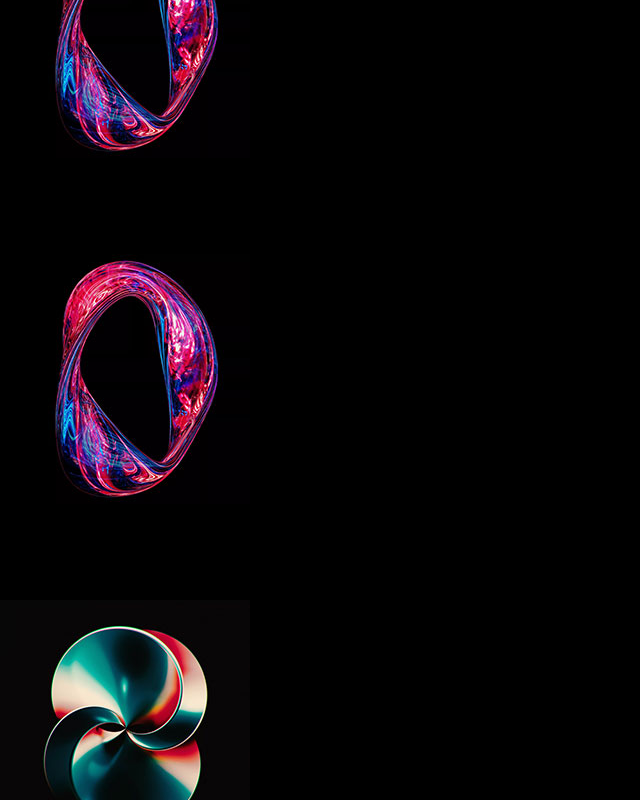
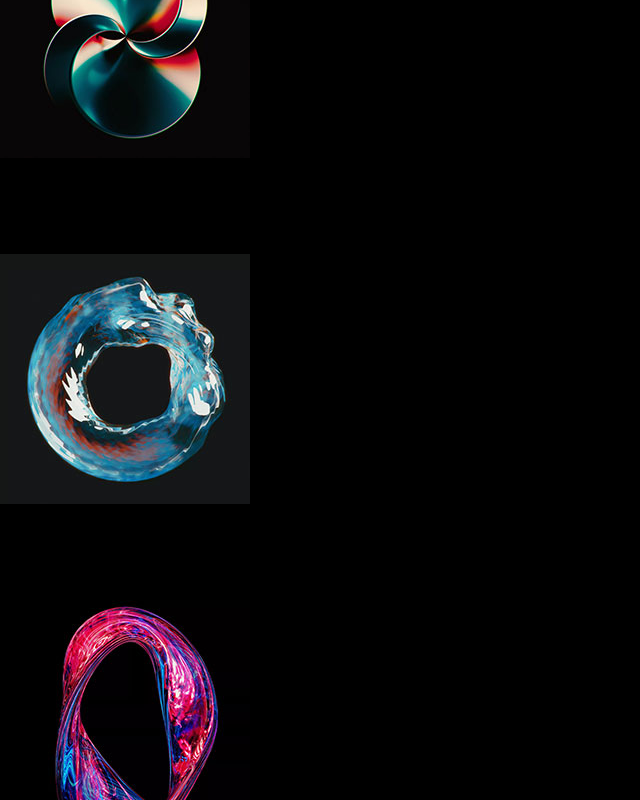
Before and after one commit to Hamid-zx/hamidzia, a React (Vite) app: page / in a window 1280 px wide. Shown: the part 1245-2045 px from the top of the page, without its empty margins (0-640 px from the left). Built offline with nearby package versions, Linux system fonts and the light colour scheme.

Commit message:
Updated Portfolio

```diff
--- a/src/constants/index.js
+++ b/src/constants/index.js
@@ -25,6 +25,22 @@ export const EXPERIENCES = [
 
 export const PROJECTS = [
   {
+    title: "Fashion Ecommerce",
+    image: project4,
+    description:
+      "A modern fashion e-commerce website crafted with React and Tailwind CSS, offering seamless shopping with features like a dynamic cart, advanced product filters, and distinct categories for easy navigation. Its responsive design ensures a smooth and engaging user experience for all.",
+    technologies: ["HTML", "CSS", "React.js", "TailwindCSS", "typescript"],
+    href: "https://fashion-ecommerce-by-hamidzia.vercel.app/",
+  },
+  {
+    title: "RealEs",
+    image: project2,
+    description:
+      "A modern and responsive real estate landing page built using Next.js and Tailwind CSS, offering an engaging user experience and a clean, professional layout to captivate visitors, Showcasing various properties with images, names, prices, and ratings, And Highlights additional services offered by the real estate company",
+    technologies: ["HTML", "CSS", "React.js", "TailwindCSS", "Framer-Motion"],
+    href: "https://reales-by-hamidzia.netlify.app/",
+  },
+  {
     title: "VReality",
     image: project1,
     description:
@@ -39,14 +55,6 @@ export const PROJECTS = [
       "Developed Restaura, a modern restaurant website using React, Tailwind CSS, and Framer Motion. The project showcases interactive animations and a responsive design for an enhanced user experience.",
     technologies: ["HTML", "CSS", "React.js", "TailwindCSS", "Framer-Motion"],
     href: "https://restaura-by-hamid.vercel.app/",
-  },
-  {
-    title: "Fashion Ecommerce",
-    image: project4,
-    description:
-      "A modern fashion e-commerce website crafted with React and Tailwind CSS, offering seamless shopping with features like a dynamic cart, advanced product filters, and distinct categories for easy navigation. Its responsive design ensures a smooth and engaging user experience for all.",
-    technologies: ["HTML", "CSS", "React.js", "TailwindCSS", "typescript"],
-    href: "https://fashion-ecommerce-by-hamidzia.vercel.app/",
   },
   {
     title: "Vastuspaze",
```
